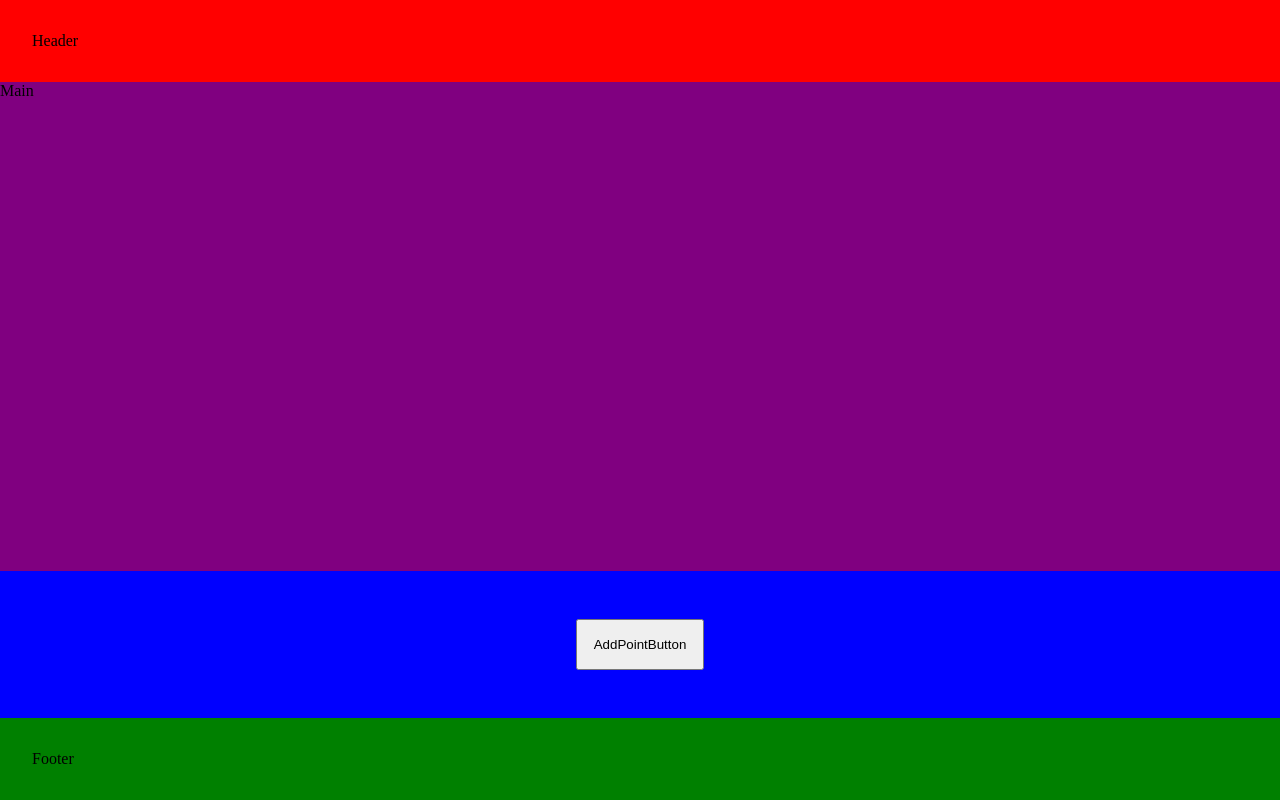
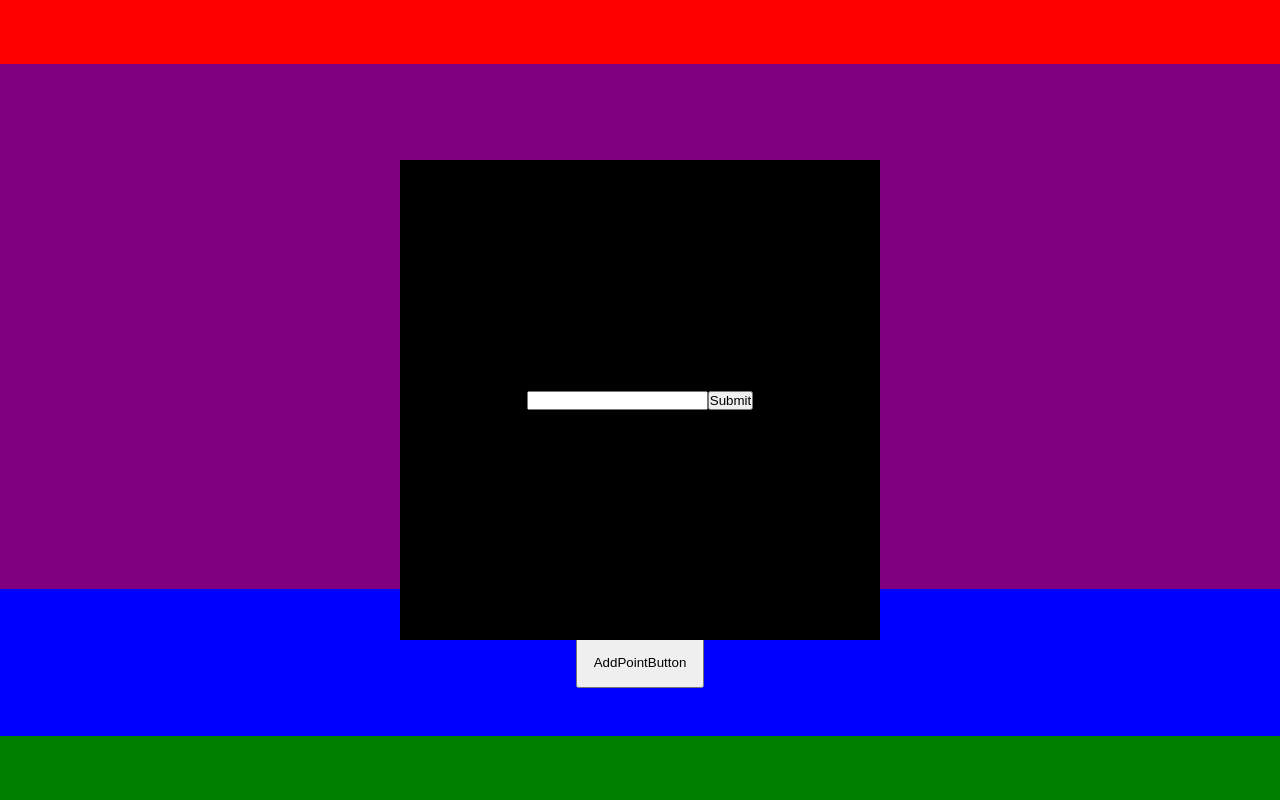
Before and after one commit to pawelrybka/ContextAPI, a React (Vite) app: page / in a window 1280 px wide. Both pictures are taken after a click on the button "AddPointButton". Built offline with nearby package versions, Linux system fonts and the light colour scheme.

Commit message:
Crate AddPointModal with input element

```diff
--- a/index.html
+++ b/index.html
@@ -2,9 +2,9 @@
 <html lang="en">
   <head>
     <meta charset="UTF-8" />
-    <link rel="icon" type="image/svg+xml" href="/vite.svg" />
     <meta name="viewport" content="width=device-width, initial-scale=1.0" />
-    <title>Vite + React + TS</title>
+    <link rel="icon" type="image/x-icon" href="pist.jpg">
+    <title>Piston postrach wsi</title>
   </head>
   <body>
     <div id="root"></div>
--- a/src/App.tsx
+++ b/src/App.tsx
@@ -14,7 +14,6 @@ function App () {
       <ButtonSection/>
       <Footer/>
     </MainLayout>
-
   )
 }
 
--- a/src/components/AddPointButton/AddPointButton.module.css
+++ b/src/components/AddPointButton/AddPointButton.module.css
@@ -1,5 +1,3 @@
 .addpointbutton{
     padding: 1rem;
-
-
 }
--- a/src/components/AddPointButton/AddPointButton.tsx
+++ b/src/components/AddPointButton/AddPointButton.tsx
@@ -1,9 +1,20 @@
 import React from 'react'
 import styles from './AddPointButton.module.css'
+import AddPointModal from '../AddPointModal/AddPointModal'
+import { useState } from 'react'
 
 const AddPointButton = () => {
+
+  const[visible, setVisible] = useState(false)
+
+  const handleClick= () => setVisible(!visible)
+
   return (
-    <button className={styles.addpointbutton}>AddPointButton</button>
+    <>
+      <button className={styles.addpointbutton} onClick={handleClick}>AddPointButton</button>
+      {visible && <AddPointModal />}
+    </>
+
   )
 }
 
--- /dev/null
+++ b/src/components/AddPointModal/AddPointModal.module.css
@@ -0,0 +1,14 @@
+.addpointmodal{
+    position: fixed;
+    top: 50%;
+    left: 50%;
+    transform: translate(-50%, -50%);
+    height: 30rem;
+    width: 30rem;
+    background-color: black;
+    display: flex;
+    justify-content: center;
+    align-items: center;
+    flex-direction: column;
+    color: white;
+}
--- /dev/null
+++ b/src/components/AddPointModal/AddPointModal.tsx
@@ -0,0 +1,55 @@
+import React from 'react'
+import styles from './AddPointModal.module.css'
+import { useState, FormEvent, ChangeEvent } from 'react'
+
+
+type Todo = {
+  id: number;
+  text: string
+}
+
+const AddPointModal = () => {
+
+  const[todos, setTodos] = useState<Todo[]>([])
+
+  const[value, setValue] = useState<string>('')
+
+  const handleSubmit = (e: FormEvent<HTMLFormElement>) => {
+    e.preventDefault()
+    if(value === '') return
+    const newTodo: Todo = {
+      id:todos.length + 1,
+      text: value
+    }
+    setTodos([...todos, newTodo])
+    setValue('')
+  }
+
+  const handleChange = (e: ChangeEvent<HTMLInputElement>) => {
+    setValue(e.target.value)
+  }
+
+  return (
+    <div className={styles.addpointmodal}>
+      <form onSubmit={handleSubmit}>
+        <input
+          type="text"
+          value={value}
+          onChange={handleChange}
+        />
+        <input
+          type="submit"
+        />
+      </form>
+      <ul>
+       {todos.map(todo => (
+        <li key={todo.id}>
+          {todo.text}
+        </li>
+       ))}
+      </ul>
+    </div>
+  )
+}
+
+export default AddPointModal
--- a/src/components/Footer/Footer.tsx
+++ b/src/components/Footer/Footer.tsx
@@ -3,7 +3,7 @@ import React from 'react'
 
 const Footer = () => {
   return (
-    <div className={styles.footer}>Footer</div>
+    <div className={styles.footer}></div>
   )
 }
 
--- a/src/components/Header/Header.tsx
+++ b/src/components/Header/Header.tsx
@@ -4,7 +4,7 @@ import React from 'react'
 const Header = () => {
   return (
     <div className={styles.header}>
-      Header
+
     </div>
   )
 }
--- a/src/components/Main/Main.tsx
+++ b/src/components/Main/Main.tsx
@@ -4,7 +4,7 @@ import styles from './Main.module.css'
 
 const Main = () => {
   return (
-    <div className={styles.main}>Main</div>
+    <div className={styles.main}></div>
   )
 }
 
```
Also changed, not shown: public/pist.jpg (added).
